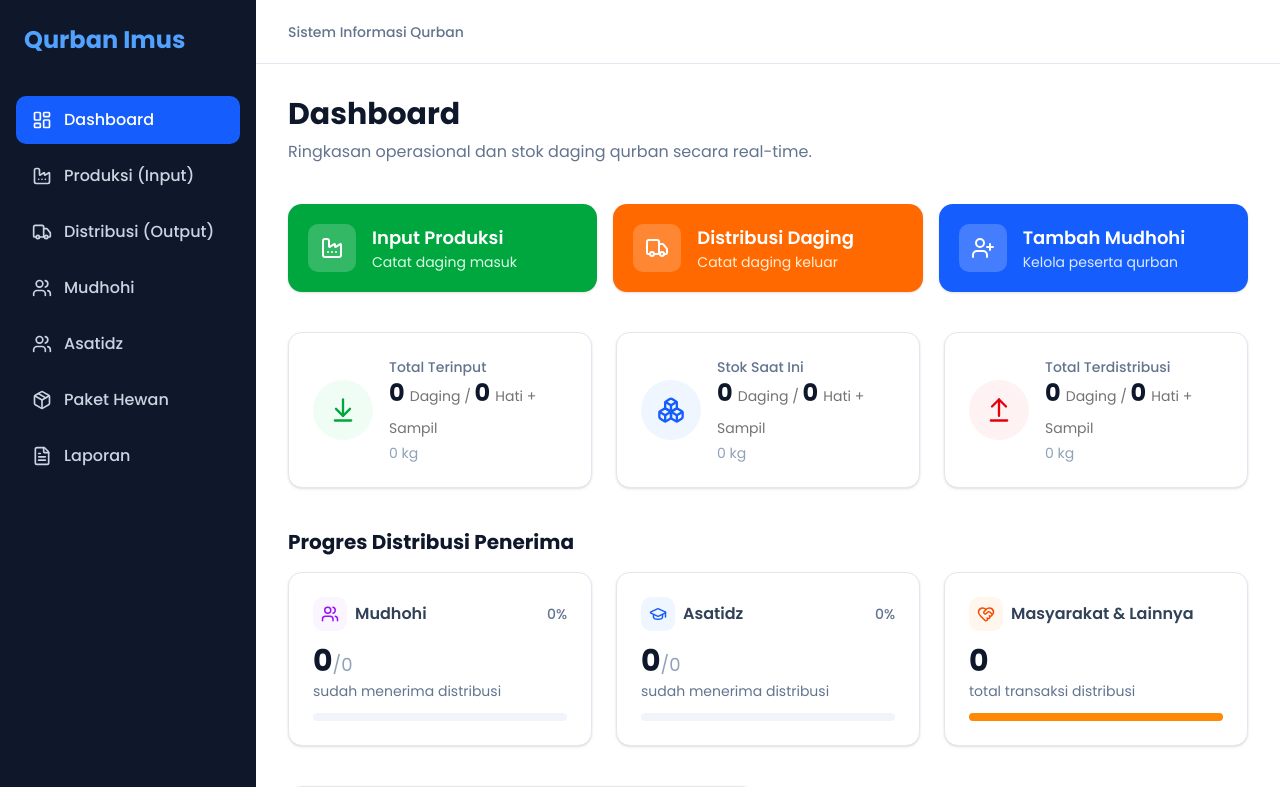
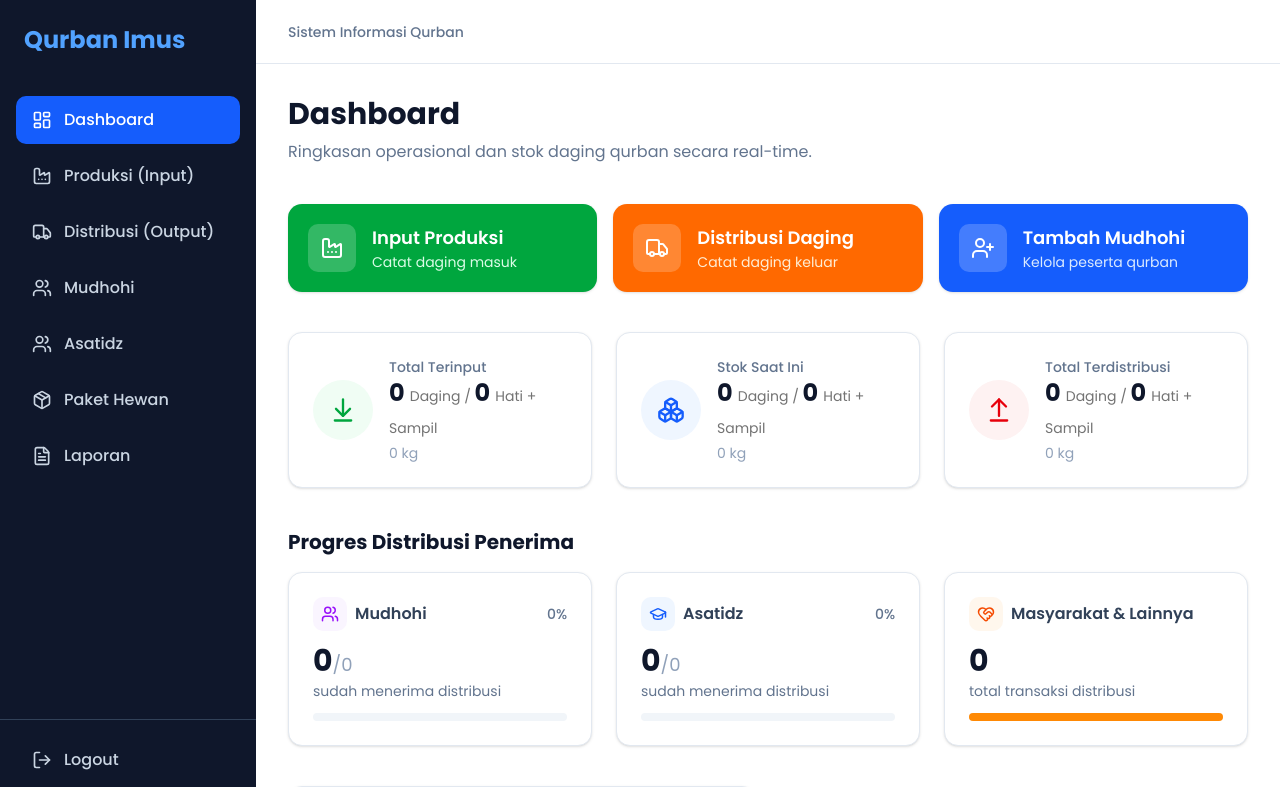
Before and after one commit to ratioputra/qurban-imus, a Next.js app: page / in a window 1280 px wide. Shown: the top 787 px of the page. Built offline with nearby package versions, Linux system fonts and the light colour scheme; no server answers; the database is empty.

Commit message:
sticky sidebar

```diff
--- a/app/(app)/layout.tsx
+++ b/app/(app)/layout.tsx
@@ -2,27 +2,23 @@ import { Sidebar } from "@/components/Sidebar";
 
 // Layout untuk semua halaman aplikasi (kecuali /login).
 // Menambahkan Sidebar dan header di atas konten halaman.
-export default function AppLayout({
-  children,
-}: {
-  children: React.ReactNode;
-}) {
+export default function AppLayout({ children }: { children: React.ReactNode }) {
   return (
-    <div className="min-h-full flex flex-col md:flex-row">
+    // 1. Ubah min-h-full jadi h-screen agar pembungkus mengikuti tinggi layar
+    <div className="h-screen flex flex-row overflow-hidden">
+      {/* Sidebar akan tetap di kiri dan tidak akan ikut scroll */}
       <Sidebar />
 
-      {/* Main Content Area */}
-      <main className="flex-1 flex flex-col min-h-screen max-w-full overflow-x-hidden">
+      {/* 2. Main Content Area harus memiliki overflow-y-auto sendiri */}
+      <main className="flex-1 flex flex-col h-full overflow-y-auto">
         {/* Top Header (Desktop only) */}
-        <header className="hidden md:flex h-16 border-b border-slate-200 bg-white items-center px-8 shrink-0 sticky top-0 z-10">
+        <header className="flex h-16 border-b border-slate-200 bg-white items-center px-8 shrink-0 sticky top-0 z-10">
           <div className="text-sm font-medium text-slate-500">
             Sistem Informasi Qurban
           </div>
         </header>
 
-        <div className="flex-1 p-4 md:p-8 bg-white">
-          {children}
-        </div>
+        <div className="flex-1 p-4 md:p-8 bg-white">{children}</div>
       </main>
     </div>
   );
--- a/components/Sidebar.tsx
+++ b/components/Sidebar.tsx
@@ -12,7 +12,14 @@ import {
   Menu,
   LogOut,
 } from "lucide-react";
-import { Sheet, SheetContent, SheetTrigger, SheetHeader, SheetTitle, SheetDescription } from "@/components/ui/sheet";
+import {
+  Sheet,
+  SheetContent,
+  SheetTrigger,
+  SheetHeader,
+  SheetTitle,
+  SheetDescription,
+} from "@/components/ui/sheet";
 import { Button } from "@/components/ui/button";
 import { useState } from "react";
 import { toast } from "sonner";
@@ -52,7 +59,9 @@ export function Sidebar() {
         {navItems.map((item) => {
           const Icon = item.icon;
           // Simple active state check
-          const isActive = pathname === item.href || (item.href !== "/" && pathname.startsWith(item.href));
+          const isActive =
+            pathname === item.href ||
+            (item.href !== "/" && pathname.startsWith(item.href));
           return (
             <Link
               key={item.href}
@@ -87,7 +96,7 @@ export function Sidebar() {
   return (
     <>
       {/* Desktop Sidebar */}
-      <aside className="hidden md:flex w-64 flex-col min-h-screen shrink-0 sticky top-0 bg-slate-900 z-20">
+      <aside className="hidden md:flex w-64 flex-col h-full shrink-0 bg-slate-900 z-20">
         <SidebarContent />
       </aside>
 
@@ -96,14 +105,23 @@ export function Sidebar() {
         <h1 className="text-xl font-bold text-white">Qurban Imus</h1>
         <Sheet open={open} onOpenChange={setOpen}>
           <SheetTrigger>
-            <Button variant="ghost" size="icon" className="text-white hover:bg-slate-800">
+            <Button
+              variant="ghost"
+              size="icon"
+              className="text-white hover:bg-slate-800"
+            >
               <Menu size={24} />
             </Button>
           </SheetTrigger>
-          <SheetContent side="left" className="p-0 bg-slate-900 border-r-slate-800 w-64">
+          <SheetContent
+            side="left"
+            className="p-0 bg-slate-900 border-r-slate-800 w-64"
+          >
             <SheetHeader className="sr-only">
               <SheetTitle>Menu Navigasi</SheetTitle>
-              <SheetDescription>Pilih menu navigasi aplikasi qurban</SheetDescription>
+              <SheetDescription>
+                Pilih menu navigasi aplikasi qurban
+              </SheetDescription>
             </SheetHeader>
             <SidebarContent />
           </SheetContent>
```
